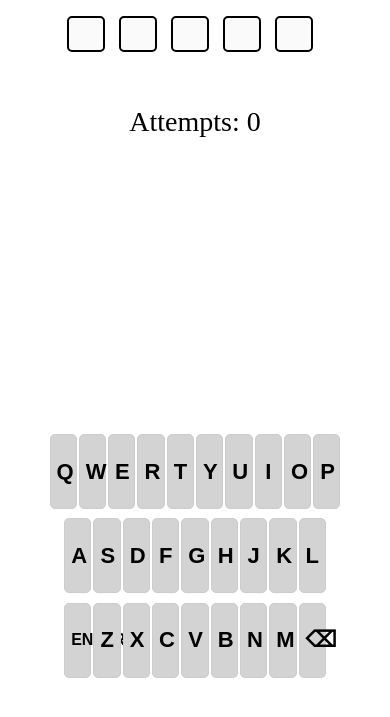
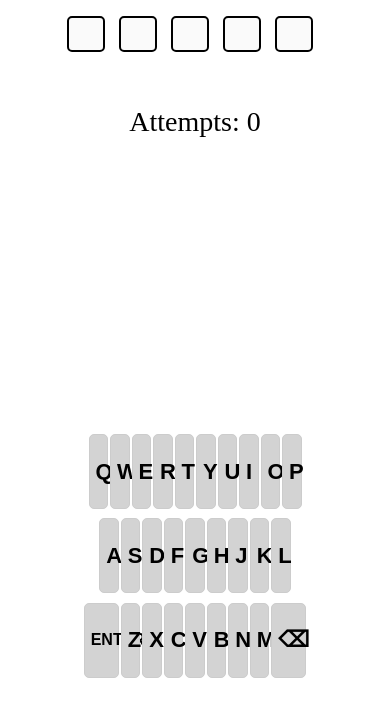
Before and after one commit to nogr8ness/Qrdle, a plain HTML site: page index.html in a window 390 px wide. Shown: the part 123-840 px from the top of the page. Drawn offline with Linux system fonts and the light colour scheme.

Commit message:
Scale Update 23

```diff
--- a/index.html
+++ b/index.html
@@ -112,8 +112,8 @@
             }
 
             .keyboard button {
-                max-width: 7%;
-                min-height: 48px;
+                max-width: 5%;
+                min-height: 42px;
                 color: #000;
                 border: 1px solid #ccc;
                 font-size: 22px;
@@ -122,7 +122,7 @@
             }
 
             .long-btn {
-                width: 40px !important;
+                min-width: 9% !important;
             }
 
             .letter-input {
```
